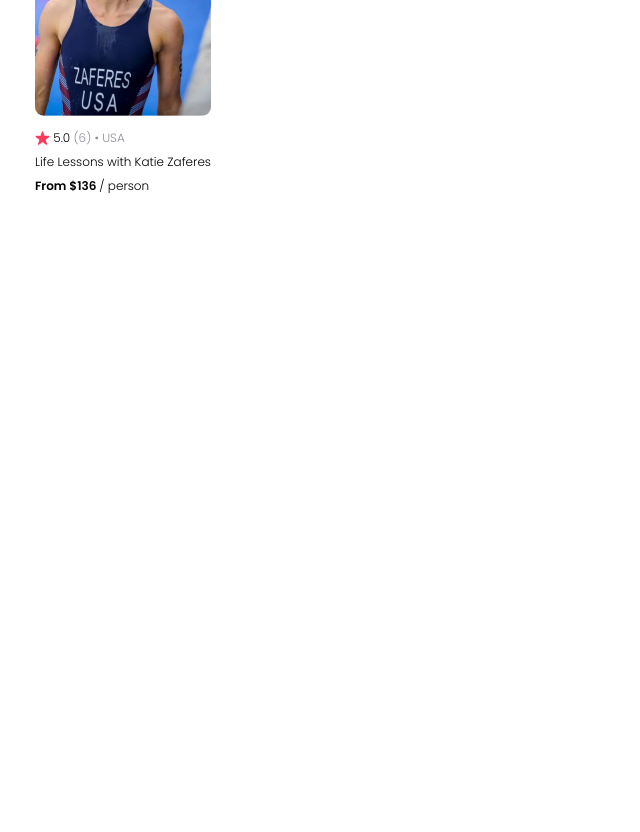
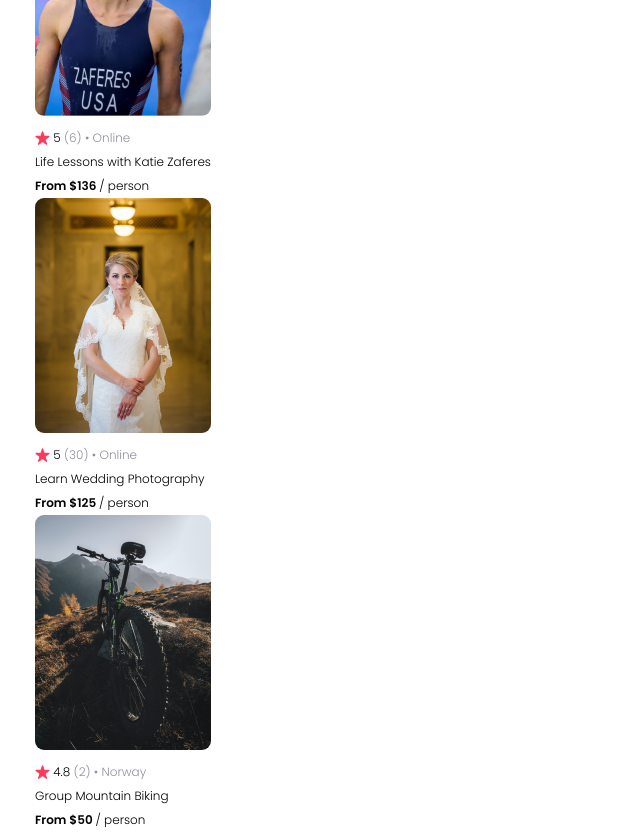
Before and after one commit to delsint123/airbnb_experiences_clone, a React (Vite) app: page / in a window 1280 px wide. Shown: the part 640-1472 px from the top of the page, without its empty margins (0-640 px from the left). Before the commit the page ends 838 px from the top, so only its background shows below. Built offline with nearby package versions, Linux system fonts and the light colour scheme.

Commit message:
Map experiences data into components

```diff
--- a/src/App.jsx
+++ b/src/App.jsx
@@ -2,22 +2,25 @@ import React from 'react'
 import Navbar from './components/Navbar'
 import Hero from './components/Hero'
 import Card from './components/Card'
-
-import katie_image from "../public/katie-zaferes.png"
+import data from './data'
 
 export default function App() {
-  return (
+    let cardData = data.map((card) => {
+        return <Card
+                    img={card.coverImg}
+                    rating={card.stats.rating}
+                    reviewCount={card.stats.reviewCount}
+                    country={card.location}
+                    title={card.title}
+                    price={card.price}
+                />
+    })
+
+    return (
     <div>
         <Navbar />
         <Hero />
-        <Card
-            img={katie_image}
-            rating="5.0"
-            reviewCount={6}
-            country="USA"
-            title="Life Lessons with Katie Zaferes"
-            price={136}
-        />
+        {cardData}
     </div>
-  )
+    )
 }
--- a/src/components/Card.jsx
+++ b/src/components/Card.jsx
@@ -1,14 +1,13 @@
 import React from "react";
-import star_icon from "../../public/star.png"
 
 export default function Card(props) {
     return (
-        <div className="card--katie">
+        <div className="card">
             <img className="card--image" src={props.img} />
 
             <div className="card--content">
                 <div className="card--ratings">
-                    <img className="card--star_icon" src={star_icon} />
+                    <img className="card--star_icon" src="./star.png" />
                     <p>{props.rating} <span className="grey"> ({props.reviewCount}) • {props.country} </span></p>
                 </div>
                 <p>{props.title}</p>
--- a/src/components/Hero.jsx
+++ b/src/components/Hero.jsx
@@ -1,10 +1,9 @@
 import React from "react";
-import photo_grid from "../../public/photo-grid.png"
 
 export default function Hero() {
     return (
         <section className="hero">
-            <img className="hero--photo_grid" src={photo_grid} />
+            <img className="hero--photo_grid" src="./photo-grid.png" />
 
             <h1 className="hero--title">Online Experiences</h1>
             <p className="hero--subtitle">Join unique interactive activities led by one-of-a-kind
--- a/src/components/Navbar.jsx
+++ b/src/components/Navbar.jsx
@@ -1,10 +1,9 @@
 import React from "react";
-import logo from "../../public/airbnb-logo.png"
 
 export default function Navbar() {
     return (
         <nav>
-            <img className="nav--logo" src={logo}/>
+            <img className="nav--logo" src="./airbnb-logo.png"/>
         </nav>
     )
 }
--- a/src/data.js
+++ b/src/data.js
@@ -0,0 +1,41 @@
+export default [
+    {
+        id: 1,
+        title: "Life Lessons with Katie Zaferes",
+        description: "I will share with you what I call \"Positively Impactful Moments of Disappointment.\" Throughout my career, many of my highest moments only came after setbacks and losses. But learning from those difficult moments is what gave me the ability to rise above them and reach my goals.",
+        price: 136,
+        coverImg: "katie-zaferes.png",
+        stats: {
+            rating: 5.0,
+            reviewCount: 6
+        },
+        location: "Online",
+        openSpots: 0,
+    },
+    {
+        id: 2,
+        title: "Learn Wedding Photography",
+        description: "Interested in becoming a wedding photographer? For beginner and experienced photographers alike, join us in learning techniques required to leave the happy couple with memories that'll last a lifetime.",
+        price: 125,
+        coverImg: "wedding-photography.png",
+        stats: {
+            rating: 5.0,
+            reviewCount: 30
+        },
+        location: "Online",
+        openSpots: 27,
+    },
+    {
+        id: 3,
+        title: "Group Mountain Biking",
+        description: "Experience the beautiful Norwegian landscape and meet new friends all while conquering rugged terrain on your mountain bike. (Bike provided!)",
+        price: 50,
+        coverImg: "mountain-bike.png",
+        stats: {
+            rating: 4.8,
+            reviewCount: 2
+        },
+        location: "Norway",
+        openSpots: 3,
+    }
+]
--- a/src/style.css
+++ b/src/style.css
@@ -51,7 +51,7 @@ nav {
     margin-bottom: 5px;
 }
 
-.card--katie {
+.card {
     margin-left: 35px;
     display: flex;
     flex-direction: column;
```
Also changed, not shown: public/mountain-bike.png (added), public/wedding-photography.png (added).
